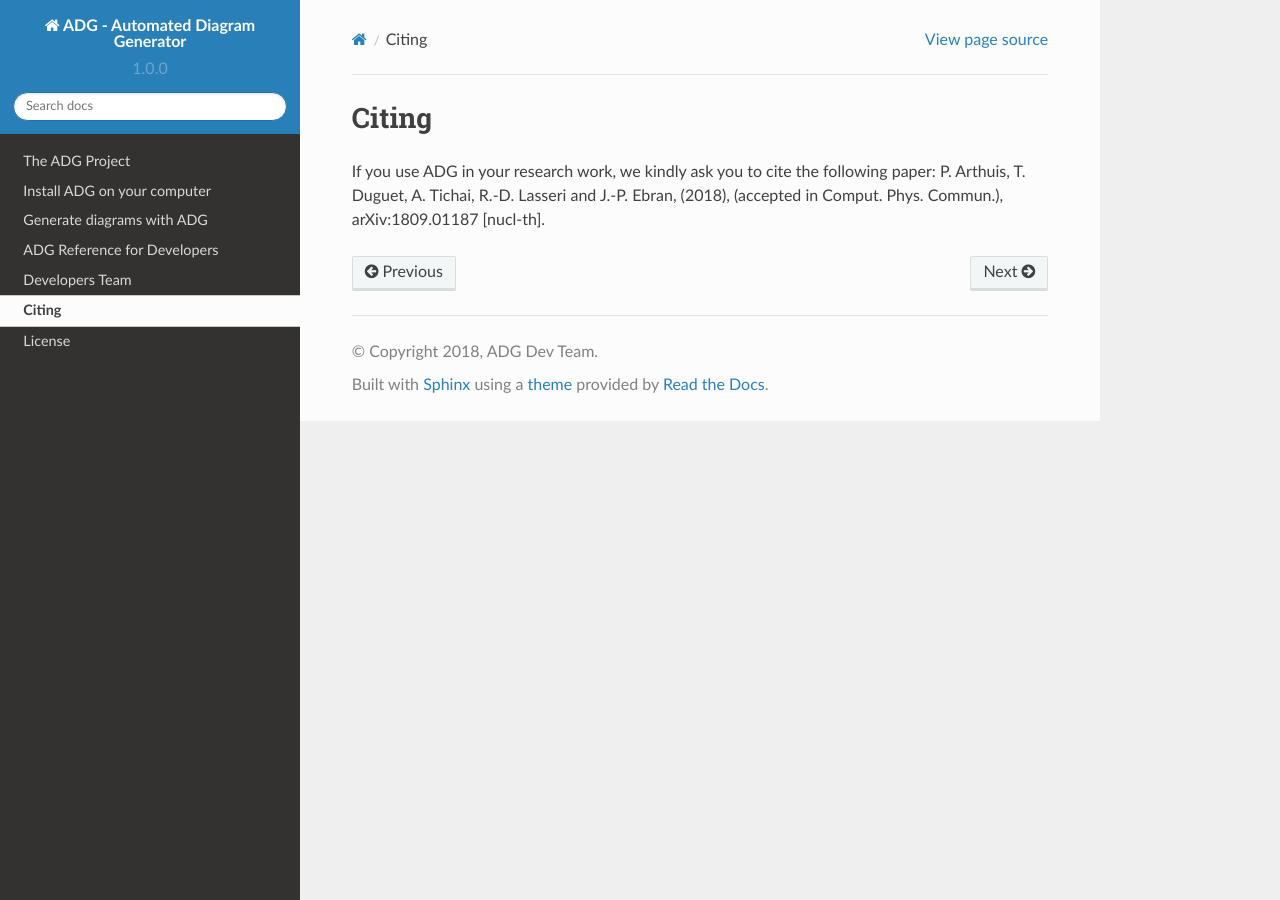
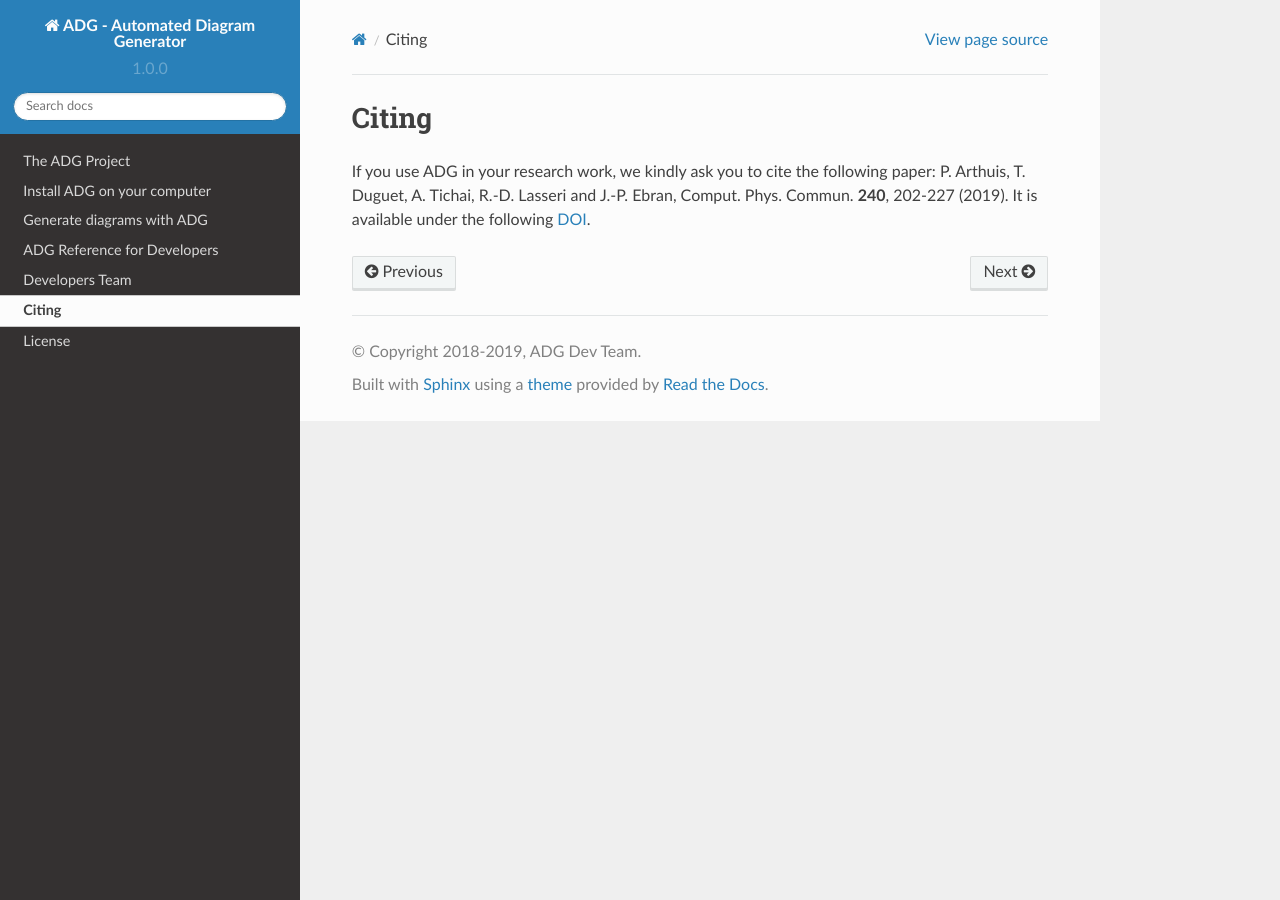
Before and after one commit to adgproject/adg, a Sphinx documentation site: the page built from doc/citing.rst, in a window 1280 px wide. Built offline with Sphinx 7.4.7 and the Read the Docs theme 2.0.0, drawn with Linux system fonts in a browser that asks for light colours.

```diff
--- a/doc/citing.rst
+++ b/doc/citing.rst
@@ -2,5 +2,8 @@ Citing
 =======
 
 If you use ADG in your research work, we kindly ask you to cite the following
-paper: P. Arthuis, T. Duguet, A. Tichai, R.-D. Lasseri and J.-P. Ebran, (2018),
-(accepted in Comput. Phys. Commun.), arXiv:1809.01187 [nucl-th].
+paper: P. Arthuis, T. Duguet, A. Tichai, R.-D. Lasseri and J.-P. Ebran,
+Comput. Phys. Commun. **240**, 202-227 (2019). It is available under the
+following DOI_.
+
+.. _DOI: https://doi.org/10.1016/j.cpc.2018.11.023
--- a/doc/conf.py
+++ b/doc/conf.py
@@ -21,7 +21,7 @@ sys.path.insert(0, os.path.abspath('..'))
 import adg
 
 project = u'ADG - Automated Diagram Generator'
-copyright = u'2018, ADG Dev Team'
+copyright = u'2018-2019, ADG Dev Team'
 author = u'ADG Dev Team'
 
 # The short X.Y version
--- a/doc/contributors.rst
+++ b/doc/contributors.rst
@@ -3,8 +3,8 @@ Developers Team
 
 They have been involved in the making of ADG over the past years:
 
-  - Pierre Arthuis - Irfu, CEA, Université Paris-Saclay & CEA, DAM, DIF
+  - Pierre Arthuis - University of Surrey (previously Irfu, CEA, Université Paris-Saclay & CEA, DAM, DIF)
   - Thomas Duguet - Irfu, CEA, Université Paris-Saclay & KU Leuven, IKS
   - Jean-Paul Ebran - CEA, DAM, DIF
-  - Raphaël-David Lasseri - IPN, CNRS/IN2P3, Université Paris-Sud, Université Paris-Saclay
+  - Raphaël-David Lasseri - ESNT, Irfu, CEA, Université Paris-Saclay (previously IPN, CNRS/IN2P3, Université Paris-Sud, Université Paris-Saclay)
   - Alexander Tichai - ESNT, Irfu, CEA, Université Paris-Saclay
--- a/doc/install.rst
+++ b/doc/install.rst
@@ -25,12 +25,12 @@ If you want to install ADG in ``develop`` mode, then run
 
 Dependencies
 ------------
-In order to run the code, you will need a Python install >= 2.7.1 and the
+In order to run the code, you will need a Python2 install >= 2.7.1 and the
 following Python libraries:
 
   - networkx >= 2.0
-  - numpy
-  - scipy
+  - numpy < 1.17.0
+  - scipy < 1.3.0
 
 If you want ADG to compile the LaTeX output file, you will need a Latex install
 with the PDFLaTeX compiler and the feynmp and feynmp-auto packages installed,
--- a/doc/license.rst
+++ b/doc/license.rst
@@ -6,7 +6,7 @@ ADG is licensed under under GNU General Public License version 3
 
 .. code::
 
-  Copyright (C) 2018 ADG Dev Team
+  Copyright (C) 2018-2019 ADG Dev Team
   Pierre Arthuis
   Thomas Duguet
   Jean-Paul Ebran
```
Also changed, not shown: README.md (+6 -5 lines), 1 other file.
